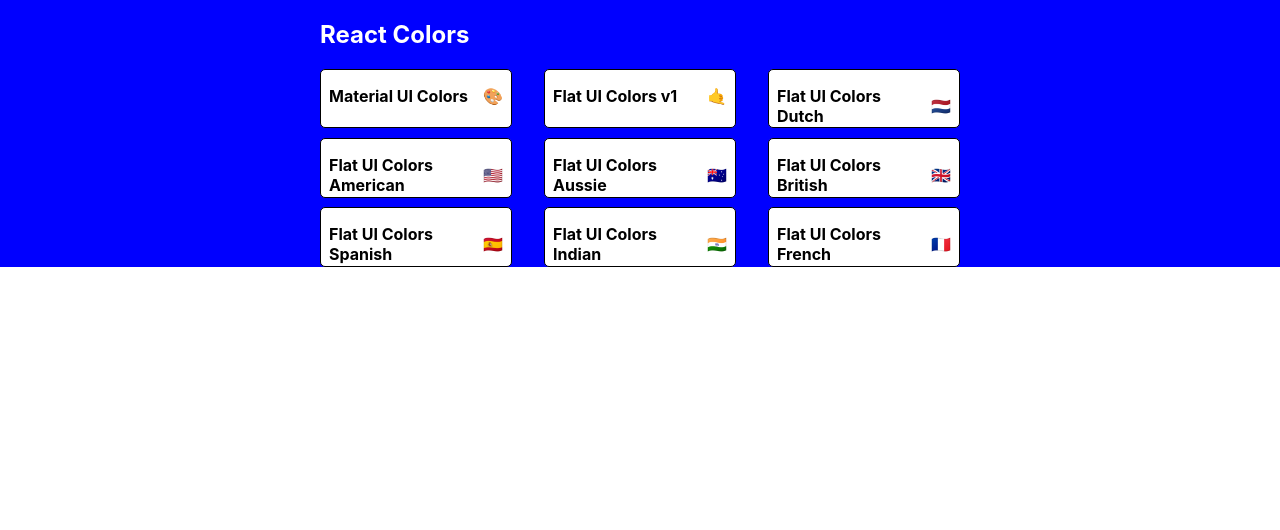
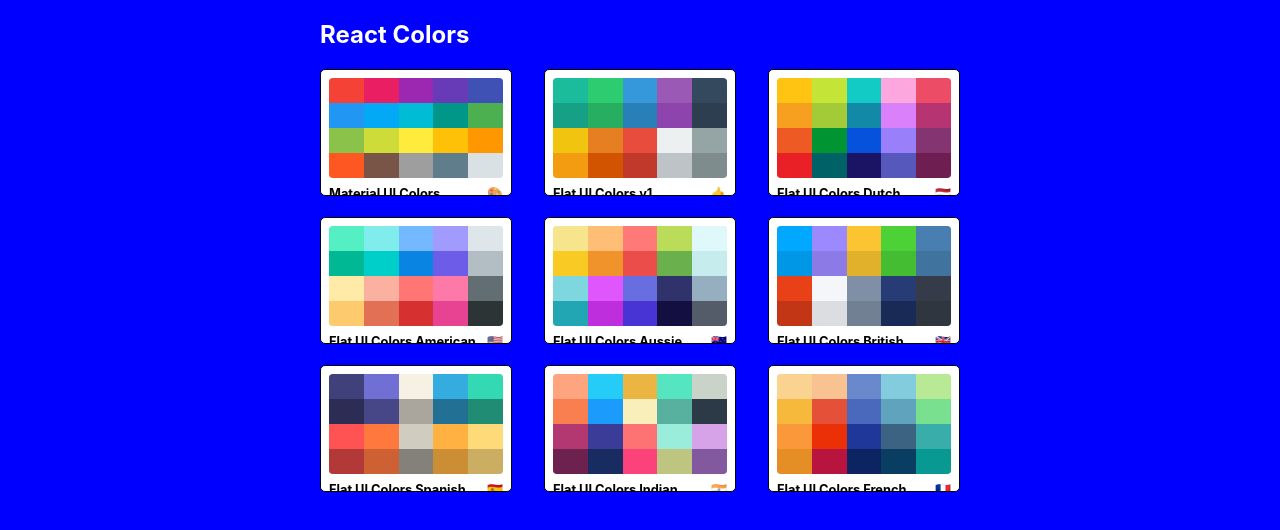
Before and after one commit to shikhar0208/Color-Palette-App, a React (Create React App) app: page / in a window 1280 px wide. Shown: the top 530 px of the page. Built offline with nearby package versions, Linux system fonts and the light colour scheme.

Commit message:
Add MiniPalette component and add link to Palettes

```diff
--- a/src/App.js
+++ b/src/App.js
@@ -15,7 +15,7 @@
   render() {
     return (
       <Switch>
-        <Route path="/" exact={true} render={() => <PaletteList palettes={seedPalettes}/>}/>
+        <Route path="/" exact={true} render={(routeProps) => <PaletteList palettes={seedPalettes} {...routeProps}/>}/>
         <Route
           path="/palette/:id"
           render={(routeProps) => (
--- a/src/MiniPalette.js
+++ b/src/MiniPalette.js
@@ -14,7 +14,11 @@
     }
   },
   colors: {
-    backgroundColor: "grey"
+    backgroundColor: "#dae1e4",
+    height: "100px",
+    width: "100%",
+    borderRadius: "4px",
+    overflow: "hidden"
   },
   title: {
     display: "flex",
@@ -23,20 +27,35 @@
     margin: "0",
     color: "black",
     paddingTop: "0.5rem",
-    fontSize: "1rem",
+    fontSize: "0.8rem",
     position: "relative"
   },
   emoji: {
     marginLeft: "0.5rem",
     fontSize: "1rem"
+  },
+  miniColor: {
+    height: "25%",
+    width: "20%",
+    display: "inline-block",
+    margin: "0 auto",
+    position: "relative",
+    marginBottom: "-4px"
   }
 }
 
 function MiniPalette(props){
-  const {classes, paletteName, emoji} = props;
+  const {classes, paletteName, emoji, colors} = props;
+  const miniColorBoxes = colors.map(color => (
+    <div
+      className={classes.miniColor}
+      style={{backgroundColor: color.color}}
+      key={color.name}
+    />
+  ))
   return(
-    <div className={classes.root}>
-      <div className={classes.colors}></div>
+    <div className={classes.root} onClick={props.handleClick}>
+      <div className={classes.colors}>{miniColorBoxes}</div>
       <h5 className={classes.title}>{paletteName} <span>{emoji}</span></h5>
     </div>
   );
--- a/src/PaletteList.js
+++ b/src/PaletteList.js
@@ -6,7 +6,7 @@
 const styles = {
   root: {
     backgroundColor: "blue",
-    height: "100%",
+    height: "100vh",
     display: "flex",
     alignItems: "flex-start",
     justifyContent: "center",
@@ -34,6 +34,9 @@
 };
 
 class PaletteList extends React.Component {
+  goToPalette = (id) => {
+    this.props.history.push(`palette/${id}`)
+  }
   render() {
     const { palettes, classes } = this.props;
     return (
@@ -44,7 +47,7 @@
           </nav>
           <div className={classes.palettes}>
             {palettes.map((palette) => (
-              <MiniPalette {...palette} />
+              <MiniPalette {...palette} handleClick={() => this.goToPalette(palette.id)}/>
             ))}
           </div>
         </div>
```
Also changed, not shown: src/Palette.js (line endings or trailing spaces).
